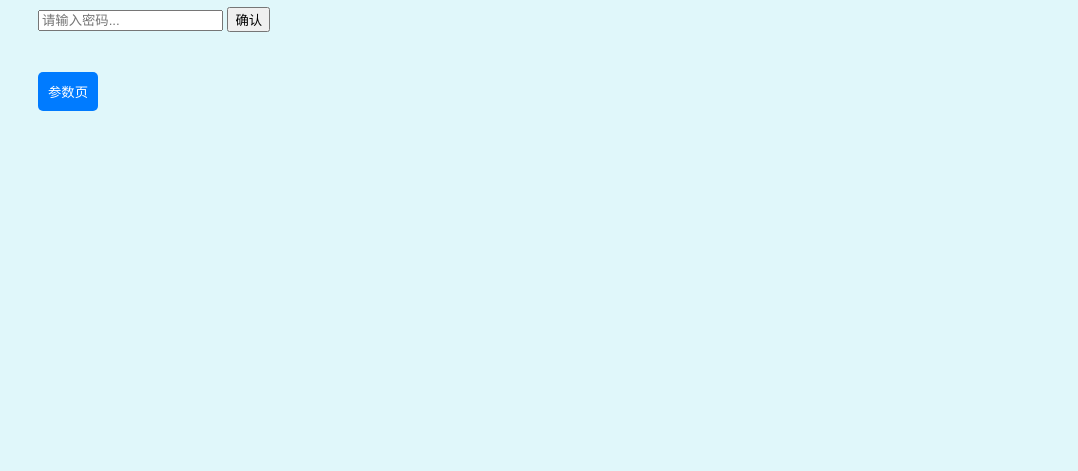
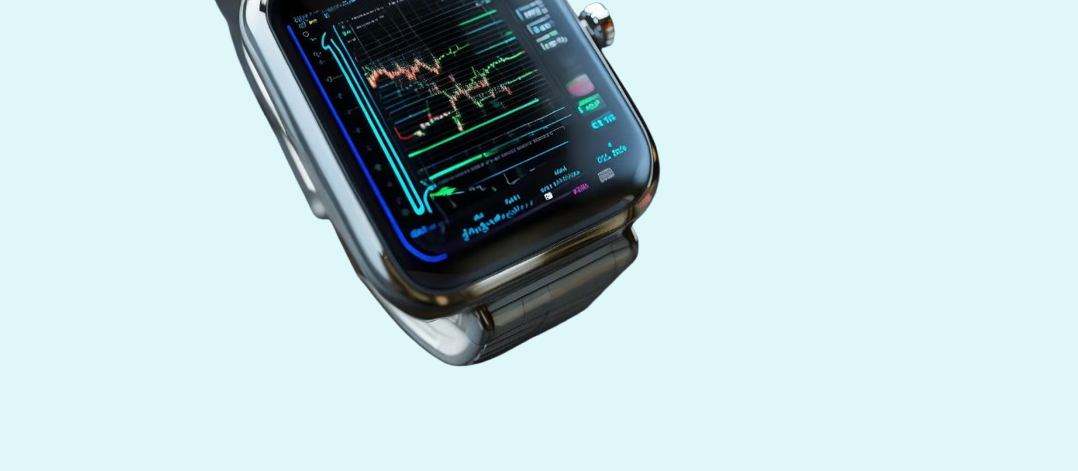
Before and after one commit to haifeng-AI/AI_EXPERT, a plain HTML site: page index.html in a window 1280 px wide. Shown: the part 180-651 px from the top of the page, without its empty margins (202-1280 px from the left). Drawn offline with nearby package versions, Linux system fonts and the light colour scheme.

Commit message:
Update index.html
增加了智能手表图片

```diff
--- a/index.html
+++ b/index.html
@@ -65,6 +65,8 @@
 </head>
 <body>
     <img src="roadbridge_logo-removebg-preview.png" alt="Logo" style="position: absolute; top: 20px; right: 20px; max-width: 200px; height: auto;">
+    <img src="smart_watch-removebg-preview.png" alt="智能手表" style="display: block; margin: 20px auto; max-width: 80%; height: auto;">
+
     <h1 style="color: #000080; font-weight: bold; text-align: center;margin-top: 100px;">云山深基坑施工专家系统</h1>
 
     <div id="password-container">
```
